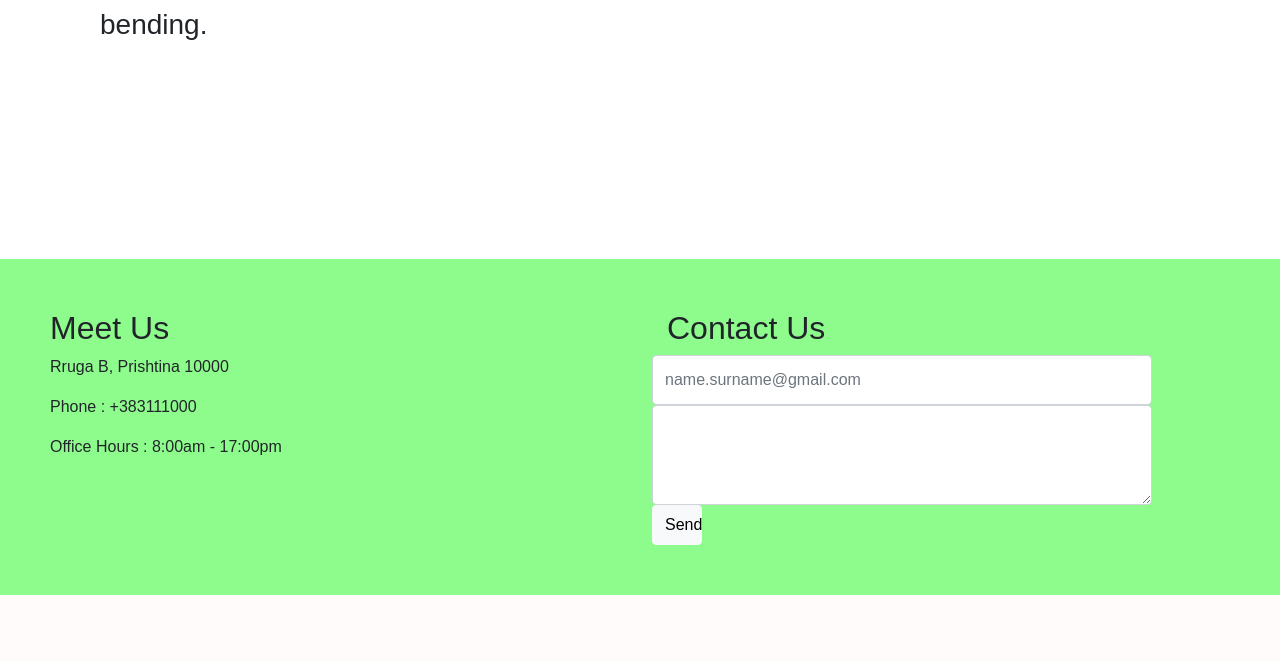
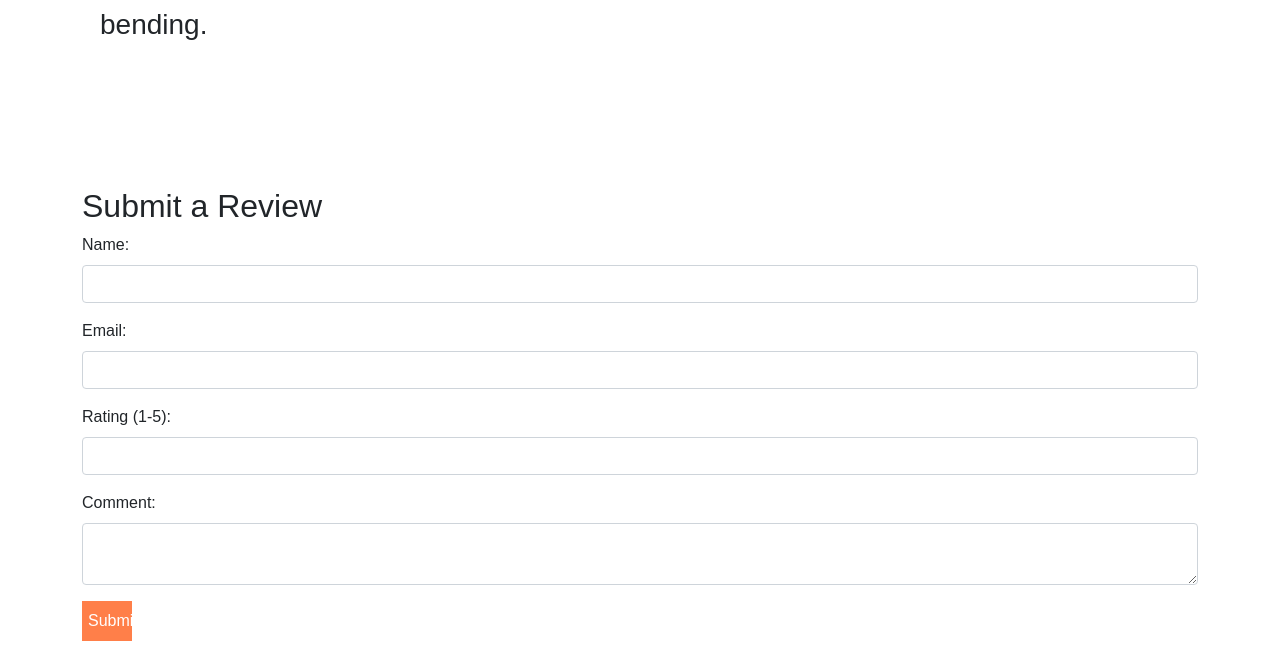
Before and after one commit to ll-dea/UEBII2024-Gr26, a PHP site: page /php/home.php in a window 1280 px wide; the page is wider, and only the part inside the window is pictured. Shown: the part 4047-4708 px from the top of that part. Before the commit the page ends 4642 px from the top of that part, so only its background shows below. Run offline with PHP 8.4, Linux system fonts and the light colour scheme; some web fonts are replaced.

Commit message:
update home.php

```diff
--- a/Projekti/php/home.php
+++ b/Projekti/php/home.php
@@ -387,35 +387,31 @@ if (isset($_POST['add_to_cart'])) {
         </div>
 
     </div>
-    <br><br><br> <br><br><br><br>
-    <div id="kontakt" class="row" style="padding: 50px; background-color: #8efc8c ">
-        <div class="middle col-6 ">
-            <div class="info">
-                <h2>Meet Us</h2>
-                <p>Rruga B, Prishtina 10000</p>
-                <p>Phone : +383111000</p>
-                <p>Office Hours : 8:00am - 17:00pm</p>
-            </div>
-
-        </div>
-
-        <div class="form col-6 " style="align-items: center;">
-            <h2 style="margin-left: 15px;">Contact Us</h2>
-            <form id="contactForm" onsubmit="return validateForm()">
-                <div class="inputs">
-                    <input style="height: 50px; width: 500px;" type="email" class="form-control" id="exampleInputEmail1" aria-describedby="emailHelp" placeholder="name.surname@gmail.com">
-                    <textarea style="height: 100px ; width: 500px;" class="form-control" id="exampleFormControlTextarea1" rows="3"></textarea>
-
-                    <button type="submit" class="btn btn-light mx-auto ">Send</button>
-
-                </div>
-            </form>
-            </center>
+    <br><br>
 
 
+    <div class="container mt-5">
+        <h2>Submit a Review</h2>
+        <form action="submit_review.php" method="post">
 
-
-        </div>
+            <div class="mb-3">
+                <label for="user_name" class="form-label">Name:</label>
+                <input type="text" id="user_name" name="user_name" class="form-control" required>
+            </div>
+            <div class="mb-3">
+                <label for="email" class="form-label">Email:</label>
+                <input type="email" id="email" name="email" class="form-control" required>
+            </div>
+            <div class="mb-3">
+                <label for="rating" class="form-label">Rating (1-5):</label>
+                <input type="number" id="rating" name="rating" class="form-control" min="1" max="5" required>
+            </div>
+            <div class="mb-3">
+                <label for="comment" class="form-label">Comment:</label>
+                <textarea id="comment" name="comment" class="form-control" required></textarea>
+            </div>
+            <button type="submit" name="subimt_reviews" value="Submit">Submit</button>
+        </form>
     </div>
 
 
@@ -504,4 +500,9 @@ if (isset($_POST['add_to_cart'])) {
     }
 </script>
 
+<head>
+    <title>Submit a Review</title>
+</head>
+
+
 </html>
```
